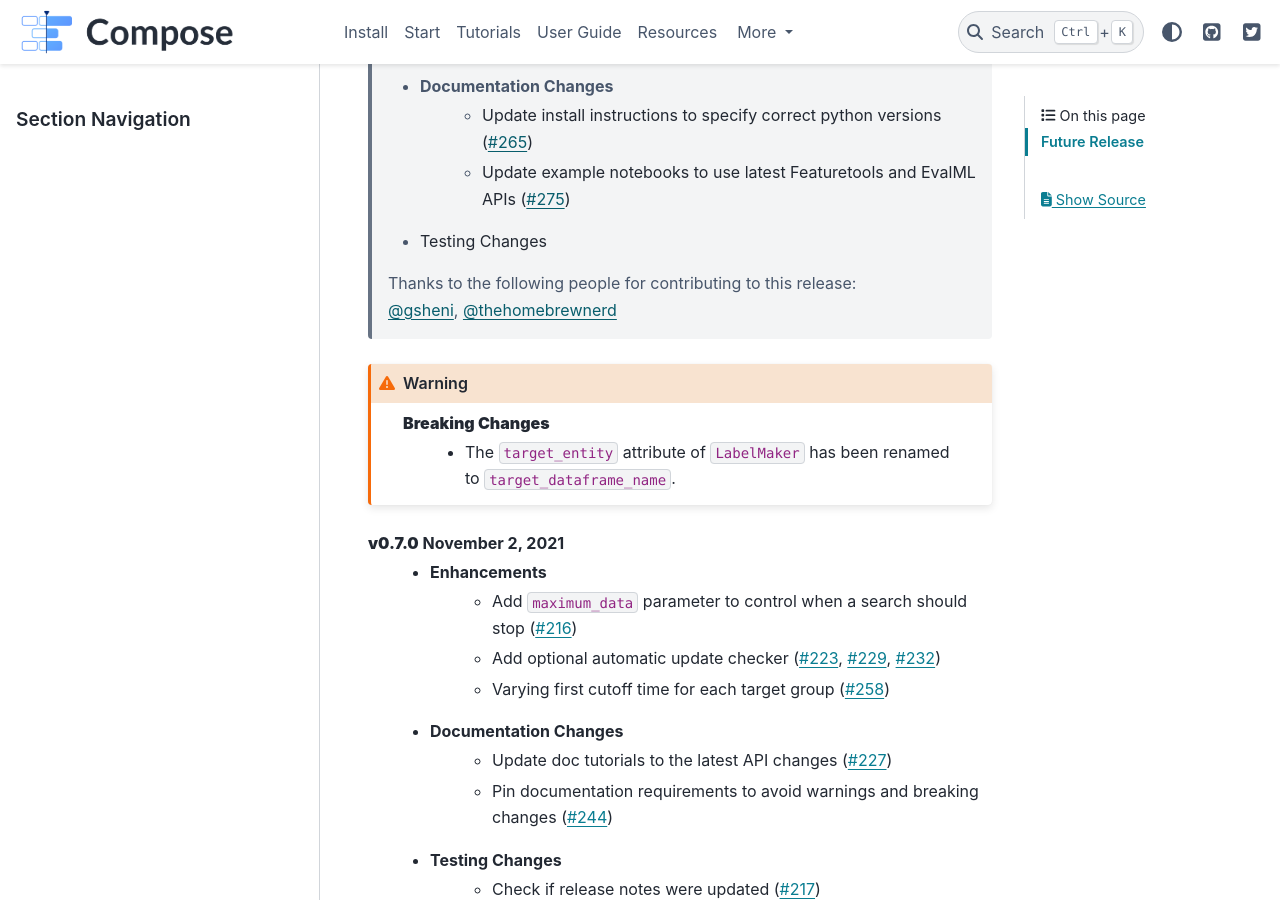
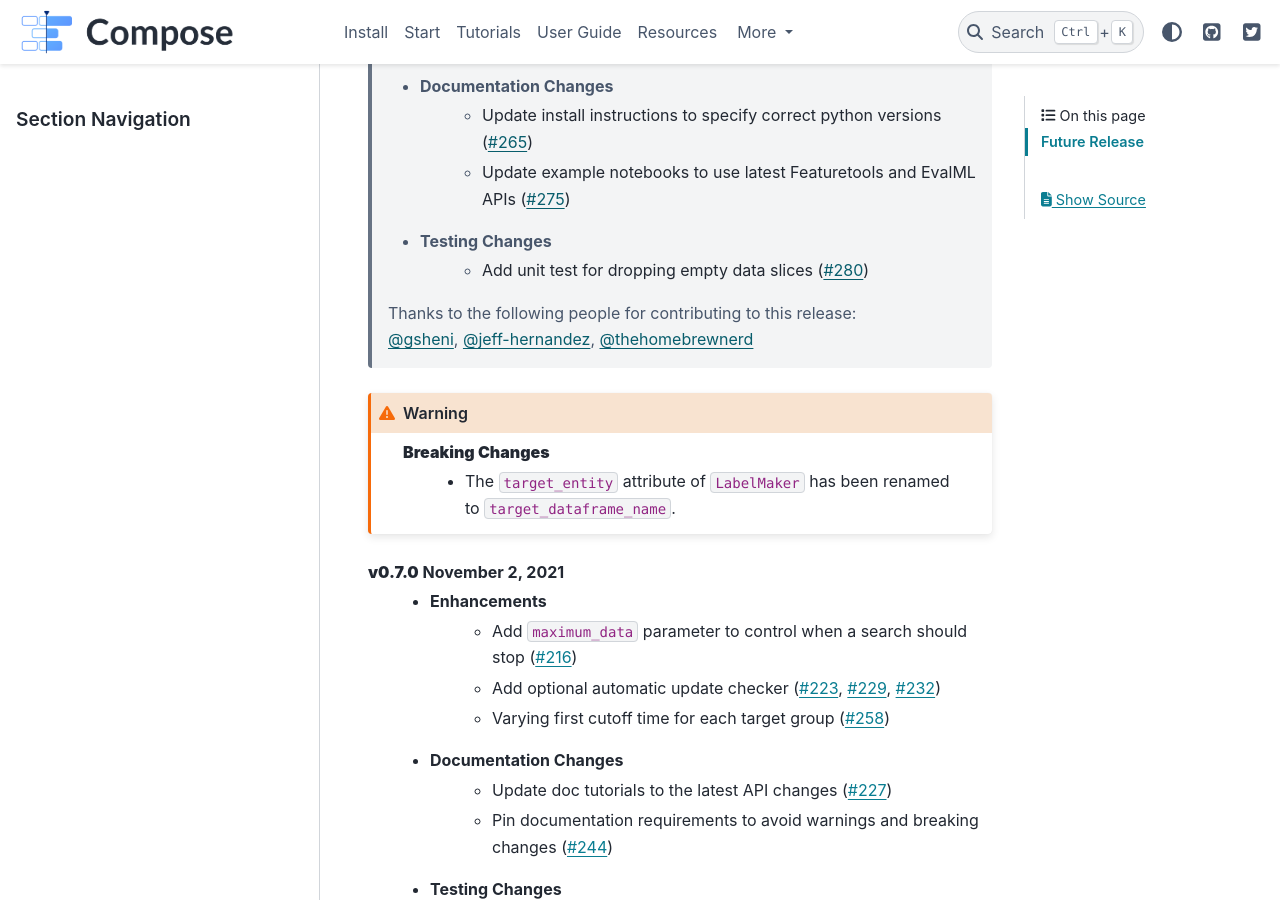
Before and after one commit to alteryx/compose, a Sphinx documentation site: the page built from docs/source/release_notes.rst, in a window 1280 px wide and 900 px high, scrolled down 608 px. Built offline with Sphinx 7.4.7 and the PyData theme 0.15.4, drawn with Linux system fonts in a browser that asks for light colours; comment, search, counter and statistics services are not loaded.

Commit message:
Test coverage for dropping empty data slices (#280)
* unit test

* update release notes

```diff
--- a/docs/source/release_notes.rst
+++ b/docs/source/release_notes.rst
@@ -17,9 +17,10 @@ Future Release
         * Update install instructions to specify correct python versions (:pr:`265`)
         * Update example notebooks to use latest Featuretools and EvalML APIs (:pr:`275`)
     * Testing Changes
+        * Add unit test for dropping empty data slices (:pr:`280`)
 
     | Thanks to the following people for contributing to this release:
-    | :user:`gsheni`, :user:`thehomebrewnerd`
+    | :user:`gsheni`, :user:`jeff-hernandez`, :user:`thehomebrewnerd`
 
 .. warning::
 
```
Also changed, not shown: 1 other file.
